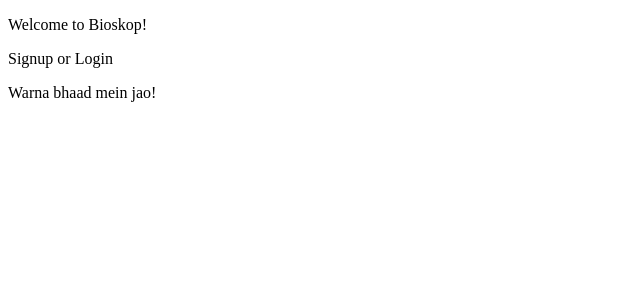
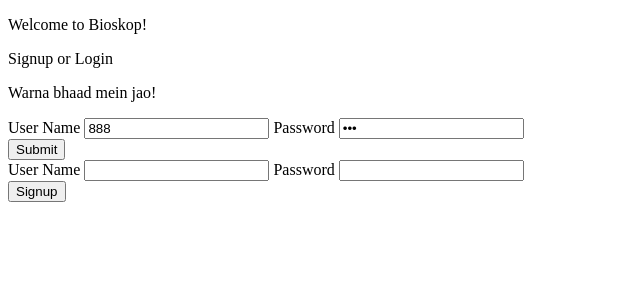
Before and after one commit to pdhoot/Bioskop, a PHP site: page /app/views/index.html in a window 1280 px wide. Shown: the top 300 px of the page, without its empty margins (0-640 px from the left). Run offline with PHP 8.4, Linux system fonts and the light colour scheme.

Commit message:
Login init

```diff
--- a/app/views/index.html
+++ b/app/views/index.html
@@ -7,5 +7,52 @@
 		<p> Welcome to Bioskop! </p>
 		<p> Signup or Login </p>
 		<p> Warna bhaad mein jao! </p>
+		<form action="/" method="post" id="nameform">
+
+<tr>
+
+        <td>User Name</span></td>
+        <td> <input type="hidden" name="login" value="1"></span></td>
+        <td> <input type="text" name="username" id="username" size="20" value="888"></span></td>
+
+    </tr>
+
+    <tr>
+
+        <td>Password</span></td>
+
+        <td><input type="password" name="password" id="password" size="20" value="999"></span></td>
+
+    </tr>
+
+    <tr>
+
+
+</form>
+<button type="submit" form="nameform" value="Submit">Submit</button>
+<form action="/" method="post" id="sign_up">
+
+<tr>
+
+        <td>User Name</span></td>
+        <td> <input type="hidden" name="sign_up" value="1"></span></td>
+        <td> <input type="text" name="username" id="username" size="20" value=""></span></td>
+
+    </tr>
+
+    <tr>
+
+        <td>Password</span></td>
+
+        <td><input type="password" name="password" id="password" size="20"></span></td>
+
+    </tr>
+
+    <tr>
+
+
+</form>
+
+<button type="submit" form="sign_up" value="Submit">Signup</button>
 	</body>
 </html>
--- a/public/index.php
+++ b/public/index.php
@@ -2,6 +2,7 @@
 require_once __DIR__ . "/../vendor/autoload.php";
 Toro::serve(array(
 	"/" => "Controllers\\HomeController",
+	"/login" => "Controllers\\HomeController",
 	));
 
 ?>
```
Also changed, not shown: app/controllers/HomeController.php (+50 -1 lines), app/models/Movies.php (added, +52 -0 lines), app/models/Users.php (+12 -2 lines).
